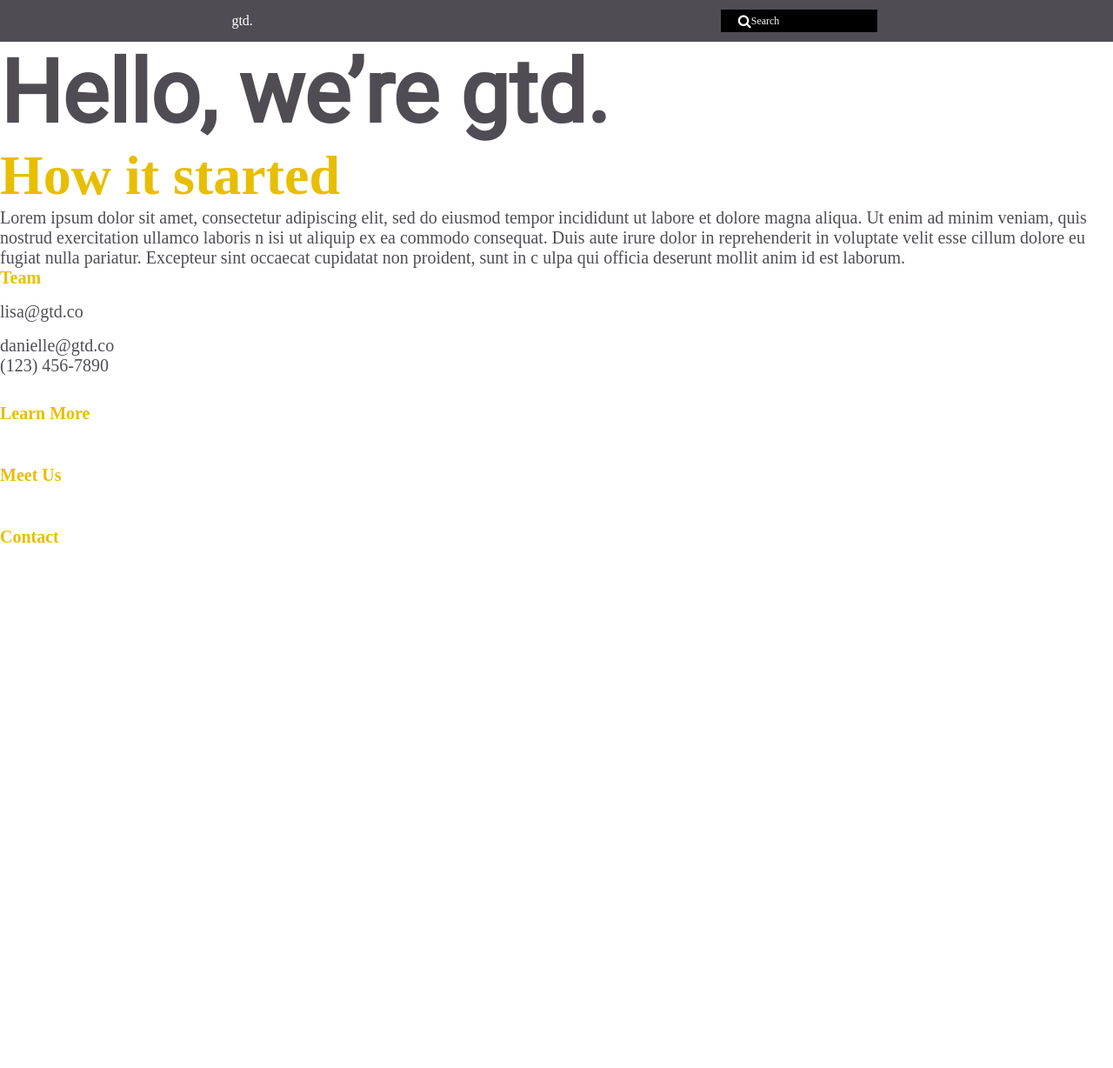
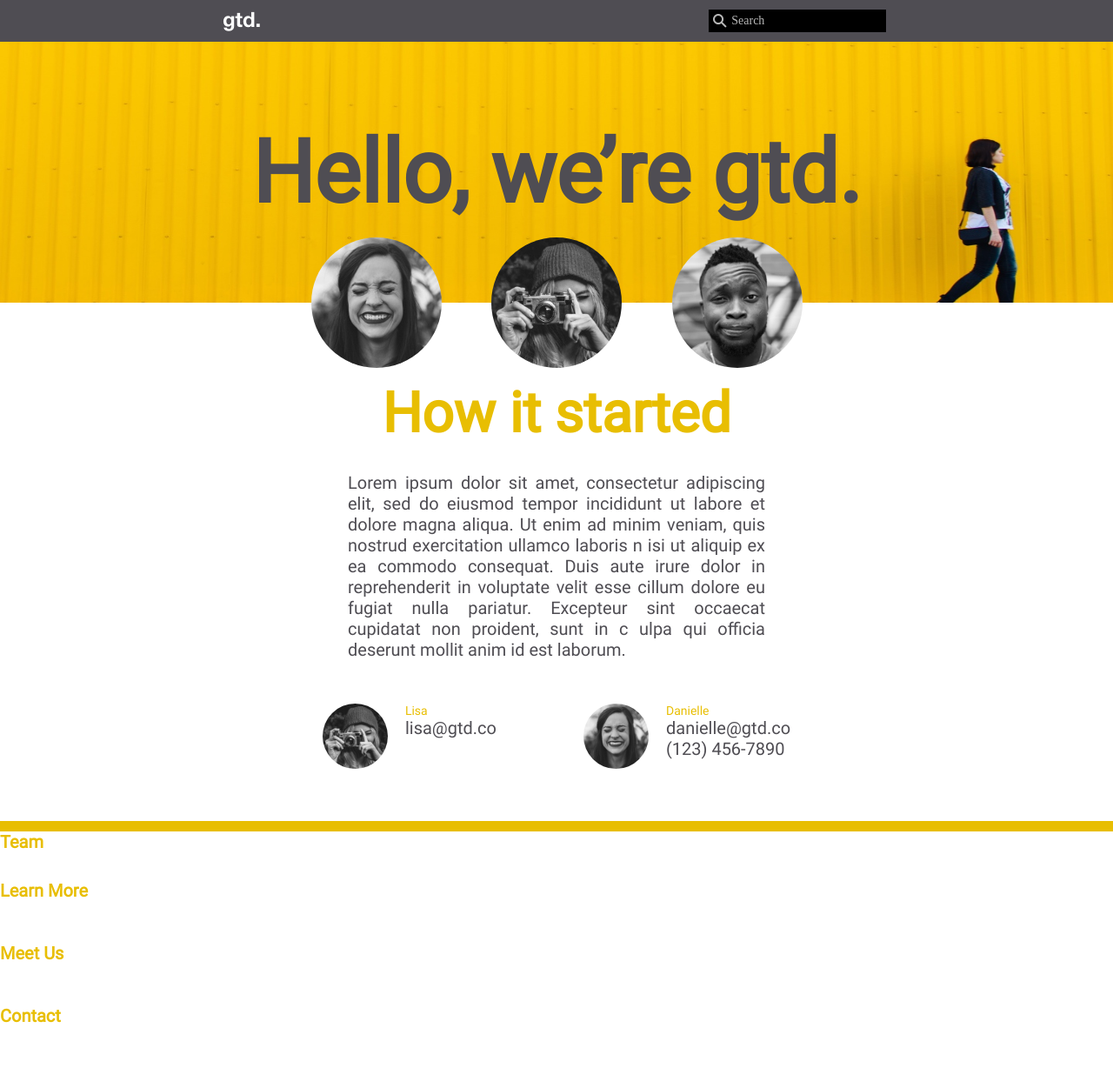
Before and after one commit to antosha-85/tripMedicalTest, a plain HTML site: page index.html in a window 1280 px wide. Shown: the whole page at 87% size. Before the commit the page ends 800 px from the top, so only its background shows below. Drawn offline with Linux system fonts and the light colour scheme.

Commit message:
Updated everything except footer

```diff
--- a/index.html
+++ b/index.html
@@ -1,38 +1,66 @@
-<!doctype html>
+<!DOCTYPE html>
 <html>
-
   <head>
-    <meta charset="utf-8">
-    <link rel="stylesheet" href="./styles.css">
-    <link rel="stylesheet" href="https://cdnjs.cloudflare.com/ajax/libs/font-awesome/4.7.0/css/font-awesome.min.css">
+    <meta charset="utf-8" />
+    <link rel="stylesheet" href="./styles.css" />
   </head>
 
   <body>
     <div class="navbar flex">
-        <div class="gtd">gtd.</div>
+      <img src="media/gtd_logo.png" />
       <div class="search_bar">
         <form method="get" action="">
           <div class="search_input">
-                    <input type="text" placeholder="Search" required> <i class="fa fa-search"></i></input>
+            <img src="media/ic_search.png" />
+            <input type="text" placeholder="Search" required />
           </div>
         </form>
       </div>
     </div>
+    <div class="heading">
+      <h1>Hello, we’re gtd.</h1>
     </div>
-    <h1>Hello, we’re gtd.</h1>
+    <div class="avatars">
+      <div class="avatars_wrapper">
+        <img src="media/img_danielle.jpg" alt="Danielle" />
+        <img src="media/img_lisa.jpg" alt="Lisa" />
+        <img src="media/img_brian.jpg" alt="Brian" />
+      </div>
+    </div>
+    <section>
       <h2>How it started</h2>
-    <p>Lorem ipsum dolor sit amet, consectetur adipiscing elit, sed do eiusmod tempor incididunt ut labore et dolore
-        magna aliqua. Ut enim ad minim veniam, quis nostrud exercitation ullamco laboris n
-        isi ut aliquip ex ea commodo consequat. Duis aute irure dolor in reprehenderit in voluptate velit esse cillum
-        dolore eu fugiat nulla pariatur. Excepteur sint occaecat cupidatat non proident, sunt in c
+      <div class="description_wrapper">
+        <p>
+          Lorem ipsum dolor sit amet, consectetur adipiscing elit, sed do
+          eiusmod tempor incididunt ut labore et dolore magna aliqua. Ut enim ad
+          minim veniam, quis nostrud exercitation ullamco laboris n isi ut
+          aliquip ex ea commodo consequat. Duis aute irure dolor in
+          reprehenderit in voluptate velit esse cillum dolore eu fugiat nulla
+          pariatur. Excepteur sint occaecat cupidatat non proident, sunt in c
           ulpa qui officia deserunt mollit anim id est laborum.
         </p>
+      </div>
+      <div class="team_information">
+        <div class="lisa_information">
+          <img src="media/img_lisa.jpg" alt="Lisa" />
+          <div class="lisa_information_extra_details">
+            <h4>Lisa</h4>
+            <p>lisa@gtd.co</p>
+          </div>
+        </div>
+        <div class="danielle_information">
+          <img src="media/img_danielle.jpg" alt="Danielle" />
+          <div class="daniell_information_extra_details">
+            <h4>Danielle</h4>
+            <p>danielle@gtd.co</p>
+            <p>(123) 456-7890</p>
+          </div>
+        </div>
+      </div>
+    </section>
+    <footer>
+        <div class="yellow_band"></div>
       <h3>Team</h3>
-    <h4>Lisa</h4>
-    <p> lisa@gtd.co </p>
-    <h4>Danielle</h4>
-    <p> danielle@gtd.co </p>
-    <p>(123) 456-7890 </p>
       <h4>Brian</h4>
       <h4>Join us!</h4>
       <h3>Learn More</h3>
@@ -47,6 +75,6 @@
       <h4>Twitter</h4>
       <h4>Facebook</h4>
       <h4>Instagram</h4>
+    </footer>
   </body>
-
 </html>
--- a/styles.css
+++ b/styles.css
@@ -5,12 +5,13 @@
 
 @font-face {
   font-family: Roboto_Regular;
-    src: url('assets/fonts/Roboto-Regular.ttf');
+  src: url("assets/fonts/Roboto-Regular.ttf");
 }
 
-
-html, body {
+html,
+body {
   height: 100%;
+  width: 100%;
 }
 
 body {
@@ -35,30 +36,35 @@ h1 {
 
 h2 {
   font-size: 64px;
-    color: #E8BE02;
+  color: #e8be02;
+  font-family: Roboto_Regular;
   font-weight: 900;
+  text-align: center;
 }
 
 h3 {
   font-size: 20px;
-    color: #E8BE02;
+  color: #e8be02;
   font-weight: 900;
+  font-family: Roboto_Regular;
 }
 
 h4 {
   font-size: 14px;
-    color: #FFFFFF;
+  color: #ffffff;
   font-weight: 400;
+  font-family: Roboto_Regular;
 }
 
 p {
   font-size: 20px;
-    color: #4F4D53;
+  color: #4f4d53;
   font-weight: 400;
+  font-family: Roboto_Regular;
+  text-align: justify;
 }
 
-input, button
-{
+input {
   color: #fff;
   font-family: Nunito;
   padding: 0;
@@ -67,16 +73,14 @@ input, button
   background-color: black;
 }
 
-input[type="text"]
-{
-    font-size: 12px;
+input[type="text"] {
+  font-size: 14px;
 }
 
-input[type="text"]::placeholder
-{
-    color: white;
+input[type="text"]::placeholder {
+  color: #b8b8b8;
   background-color: black;
-    padding-left: 30px;
+  padding-left: 5px;
 }
 
 .flex {
@@ -98,13 +102,76 @@ input[type="text"]::placeholder
   padding: 5px;
 }
 
-.fa-search {
-    color: white;
+.heading {
+  background: url(/media/img_hero.jpg);
+  height: 300px;
+  background-position: center; /* Center the image */
+  background-repeat: no-repeat; /* Do not repeat the image */
+  background-size: 100% 100%;
   position: relative;
-    background-color: black;
-    left: -140px;
-    top: 0;
+  display: flex;
+  align-items: center;
+  justify-content: center;
+  width: 100%;
 }
 
+.avatars {
+  position: relative;
+  margin-bottom: 90px;
+}
+.avatars_wrapper {
+  display: flex;
+  justify-content: space-evenly;
+  align-items: center;
+  width: 100%;
+  position: absolute;
+  top: -75px;
+  left: 0;
+}
+.avatars img {
+  border-radius: 50%;
+  width: 150px;
+  height: 150px;
+  margin: 0 -300px;
+}
+
+.description_wrapper {
+  padding: 30px 400px 0;
+  justify-content: center;
+}
+
+.team_information {
+  margin-top: 50px;
+  display: flex;
+  justify-content: center;
+  align-items: center;
+  width: 100%;
+}
+
+.lisa_information,
+.danielle_information {
+  display: flex;
+  flex-direction: row;
+  justify-content: space-evenly;
+  margin: 0 50px;
+}
+.lisa_information img,
+.danielle_information img {
+  border-radius: 50%;
+  width: 75px;
+  height: 75px;
+  margin-right: 20px;
+}
+.lisa_information h4,
+.danielle_information h4 {
+  color: #e8be02;;
+}
+
+.yellow_band {
+  margin-top: 60px;
+  background-color: #e8be02;
+  width: 100%;
+  height: 12px;
+}
 /* yellow band above footer 12px #e8be02 */
 /* footer 320px #4f4d53 */
```
Lines whose indentation alone changed are shown as unchanged.
